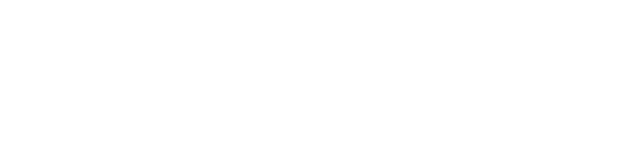
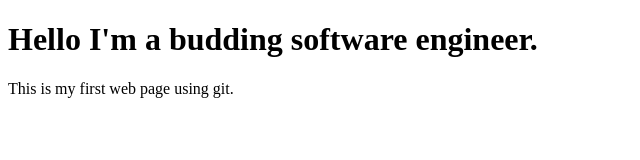
Before and after one commit to CHATHARABOINASAGAR/git, a plain HTML site: page Index.html in a window 1280 px wide. Shown: the whole page, without its empty margins (0-640 px from the left). Drawn offline with Linux system fonts and the light colour scheme.

Commit message:
Update Index.html

```diff
--- a/Index.html
+++ b/Index.html
@@ -1,8 +1,8 @@
 <!DOCTYPE html>
 <html>
-<head><title>My portfolio</tittle></head>
+<head><title>My portfolio</title></head>
 <body>
-<h1>Hello! I'm a budding software engineer.</h1>
-<p>This is my first web page using Git.</p>
+<h1>Hello I'm a budding software engineer.</h1>
+<p>This is my first web page using git.</p>
 </body>
 </html>
```
